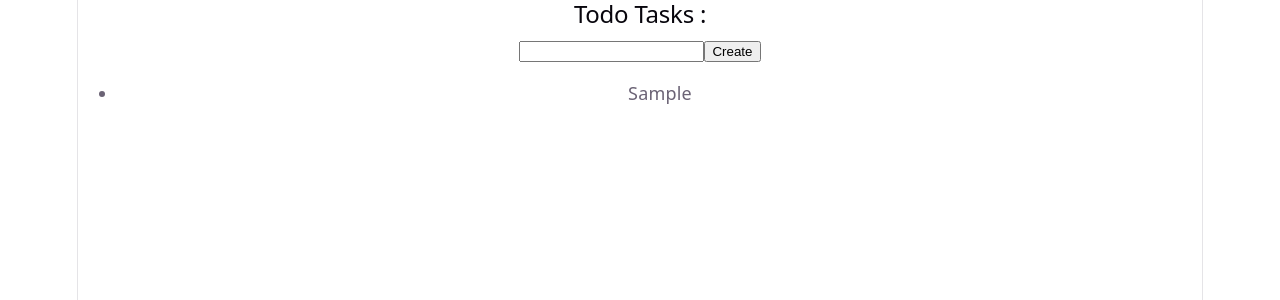
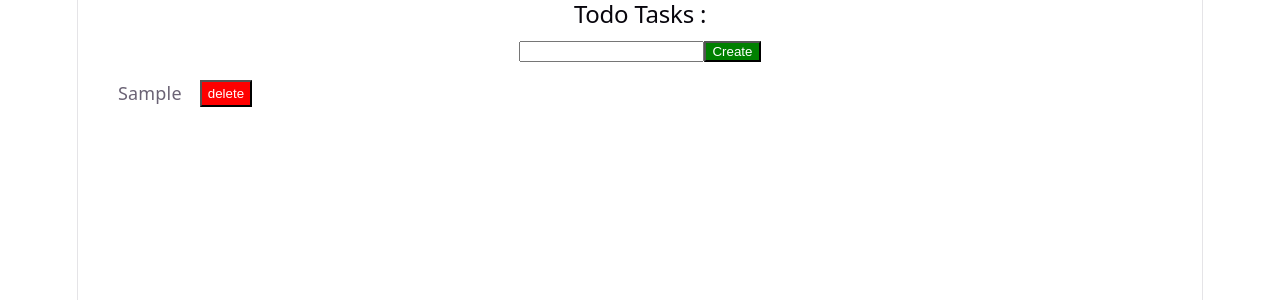
Before and after one commit to sahiba2503/myTodo, a React (Vite) app: page / in a window 1280 px wide. Both pictures are taken after typing "Sample" into the empty fields and a click on the button "Create". Shown: the top 300 px of the page. Built offline with nearby package versions, Linux system fonts and the light colour scheme.

Commit message:
add logic for delete task btn

```diff
--- a/src/App.jsx
+++ b/src/App.jsx
@@ -8,6 +8,12 @@ e.preventDefault();
 setTask([...task,todo]);
 setTodo("");
   }
+  function deleteTask(indexToDelete) {
+  const updatedTasks = [...task];
+  updatedTasks.splice(indexToDelete, 1);
+  setTask(updatedTasks);
+
+}
   return (
 
     <div>
@@ -16,11 +22,14 @@ setTodo("");
         <input type="text"
         value={todo}
         onChange={(e)=>setTodo(e.target.value)} />
-        <button type = "submit" >Create</button>
+        <button type = "submit" style={{background:"green",color:"white"}}>Create</button>
       </form>
  <ul>
   {task.map((name, index)=>(
-    <li key={index}>{name}</li>
+    <div style={{display:'flex'}}>
+    <li style={{listStyle:"none"}} key={index}>{name}</li>
+    <button style={{marginLeft:"1rem",background:"red",color:"white"}} onClick={() => deleteTask(index)}>delete</button>
+    </div>
   ))
 }
  </ul>
```
